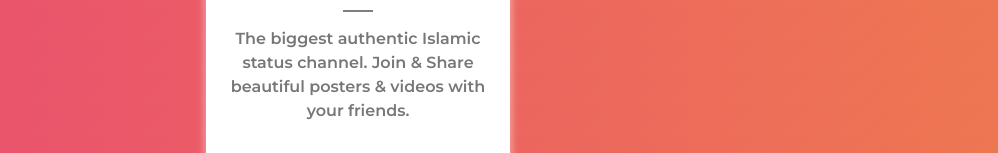
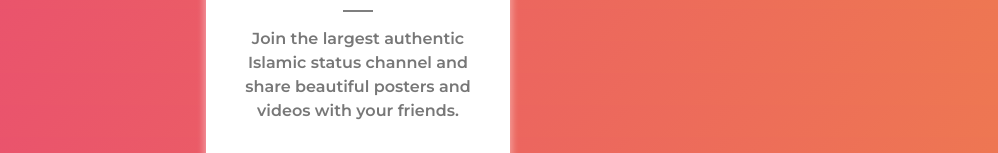
Before and after one commit to Mrnadil/Group-link, a plain HTML site: page index.html in a window 1280 px wide. Shown: the part 331-484 px from the top of the page, without its empty margins (282-1280 px from the left). Drawn offline with Linux system fonts and the light colour scheme.

Commit message:
Msg Updated

```diff
--- a/index.html
+++ b/index.html
@@ -79,7 +79,7 @@
 
             <h3>Islam Status 360</h3>
             <div class="desc ">
-                The biggest authentic Islamic status channel. Join & Share beautiful posters & videos with your friends.
+                Join the largest authentic Islamic status channel and share beautiful posters and videos with your friends.
             </div>
             <div class="contacts">
                 <!-- <a href="https://wa.me/923106162624" target="_blank" title="Direct connection on whatsapp"><i
```
